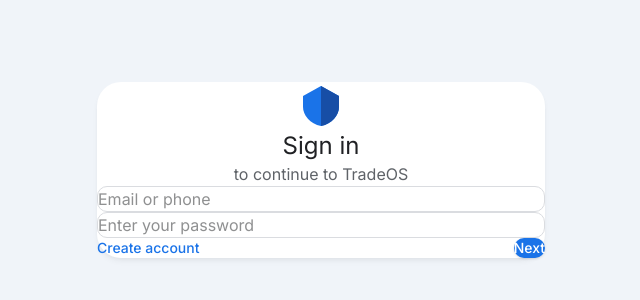
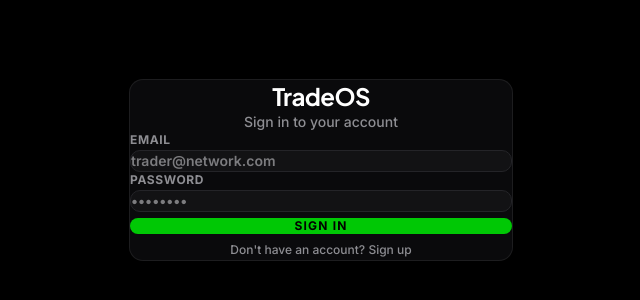
Before and after one commit to hputta23/trading-journal-app, a React (Vite) app: page / in a window 1280 px wide. Shown: the part 230-530 px from the top of the page, without its empty margins (319-959 px from the left). Built offline with nearby package versions, Linux system fonts and the light colour scheme.

Commit message:
style: revert to simple centered login matching site theme

```diff
--- a/src/components/AuthView.jsx
+++ b/src/components/AuthView.jsx
@@ -32,92 +32,93 @@ export default function AuthView() {
   };
 
   return (
-    <div className="min-h-screen w-full flex items-center justify-center p-4" style={{ background: '#f0f4f9', fontFamily: "'Inter', sans-serif" }}>
-      <div className="w-full max-w-[448px] bg-white rounded-3xl p-10" style={{ boxShadow: '0 4px 6px -1px rgba(0,0,0,0.05), 0 2px 4px -1px rgba(0,0,0,0.03)' }}>
+    <div className="min-h-screen w-full flex items-center justify-center p-4 sm:p-8 fade-in" style={{ background: 'var(--bg-app)', fontFamily: "'Inter', sans-serif" }}>
+
+      {/* Simple, centered card matching site theme */}
+      <div className="w-full max-w-sm rounded-xl p-6 sm:p-8 glass-panel" style={{ background: 'var(--bg-card)', border: '1px solid var(--border-card)', boxShadow: '0 8px 32px rgba(0, 0, 0, 0.4)' }}>
 
         <div className="text-center mb-8">
-          <div className="flex justify-center mb-4">
-            <svg width="48" height="48" viewBox="0 0 24 24" fill="none" xmlns="http://www.w3.org/2000/svg">
-              <path d="M12 2L3 7V12.5C3 16.5 6.5 21 12 22C17.5 21 21 16.5 21 12.5V7L12 2Z" fill="#1a73e8" />
-              <path d="M12 22C17.5 21 21 16.5 21 12.5V7L12 2L12 22Z" fill="#174ea6" />
-            </svg>
-          </div>
-          <h1 className="text-2xl font-normal mb-2" style={{ color: '#202124' }}>
-            {isLogin ? 'Sign in' : 'Create account'}
+          <h1 className="text-2xl font-bold mb-2 tracking-tight" style={{ color: 'var(--text-dark)', fontFamily: "'Plus Jakarta Sans', sans-serif" }}>
+            TradeOS
           </h1>
-          <p className="text-base" style={{ color: '#5f6368' }}>
-            to continue to TradeOS
+          <p className="text-sm font-medium" style={{ color: 'var(--text-secondary)' }}>
+            {isLogin ? 'Sign in to your account' : 'Create a new profile'}
           </p>
         </div>
 
         {error && (
-          <div className="mb-6 p-3 rounded bg-red-50 text-red-700 text-sm border border-red-200">
+          <div className="mb-6 p-3 rounded-lg text-xs font-bold border" style={{ background: 'rgba(255, 59, 92, 0.1)', color: 'var(--color-loss)', borderColor: 'rgba(255, 59, 92, 0.2)' }}>
             {error}
           </div>
         )}
 
         {message && (
-          <div className="mb-6 p-3 rounded bg-green-50 text-green-700 text-sm border border-green-200">
+          <div className="mb-6 p-3 rounded-lg text-xs font-bold border" style={{ background: 'rgba(0, 255, 136, 0.1)', color: 'var(--color-profit)', borderColor: 'rgba(0, 255, 136, 0.2)' }}>
             {message}
           </div>
         )}
 
         <form onSubmit={handleAuth} className="space-y-4">
           <div>
+            <label className="block text-xs font-bold uppercase tracking-wider mb-2" style={{ color: 'var(--text-secondary)' }}>
+              Email
+            </label>
             <input
               type="email"
               required
               value={email}
               onChange={(e) => setEmail(e.target.value)}
-              className="w-full px-4 py-3.5 rounded border outline-none transition-colors"
-              style={{ borderColor: '#dadce0', color: '#202124', fontSize: '16px' }}
-              placeholder="Email or phone"
-              onFocus={(e) => e.target.style.borderColor = '#1a73e8'}
-              onBlur={(e) => e.target.style.borderColor = '#dadce0'}
+              className="w-full px-4 py-3 rounded-lg text-sm font-semibold outline-none transition-all focus:ring-1 focus:ring-[var(--border-active)]"
+              style={{ background: 'var(--bg-input)', border: '1px solid var(--border-input)', color: 'var(--text-primary)' }}
+              placeholder="trader@network.com"
             />
           </div>
 
           <div>
+            <label className="block text-xs font-bold uppercase tracking-wider mb-2" style={{ color: 'var(--text-secondary)' }}>
+              Password
+            </label>
             <input
               type="password"
               required
               value={password}
               onChange={(e) => setPassword(e.target.value)}
-              className="w-full px-4 py-3.5 rounded border outline-none transition-colors"
-              style={{ borderColor: '#dadce0', color: '#202124', fontSize: '16px' }}
-              placeholder="Enter your password"
-              onFocus={(e) => e.target.style.borderColor = '#1a73e8'}
-              onBlur={(e) => e.target.style.borderColor = '#dadce0'}
+              className="w-full px-4 py-3 rounded-lg text-sm font-semibold outline-none transition-all focus:ring-1 focus:ring-[var(--border-active)]"
+              style={{ background: 'var(--bg-input)', border: '1px solid var(--border-input)', color: 'var(--text-primary)' }}
+              placeholder="••••••••"
             />
           </div>
-
-          <div className="flex items-center justify-between pt-8 mt-4">
-            <button
-              type="button"
-              onClick={() => { setIsLogin(!isLogin); setError(null); setMessage(null); }}
-              className="text-sm font-medium hover:bg-gray-50 px-3 py-2 rounded transition-colors"
-              style={{ color: '#1a73e8' }}
-            >
-              {isLogin ? 'Create account' : 'Sign in instead'}
-            </button>
 
           <button
             type="submit"
             disabled={loading}
-              className="px-6 py-2 rounded shadow-sm text-sm font-medium transition-colors"
+            className="w-full mt-6 py-3.5 rounded-lg text-xs font-bold uppercase tracking-widest transition-all"
             style={{
-                background: '#1a73e8',
-                color: '#fff',
-                opacity: loading ? 0.7 : 1,
-                cursor: loading ? 'not-allowed' : 'pointer'
+              background: 'var(--border-active)',
+              color: 'var(--bg-app)',
+              border: 'none',
+              cursor: loading ? 'not-allowed' : 'pointer',
+              opacity: loading ? 0.7 : 1
             }}
-              onMouseEnter={e => { if(!loading) e.currentTarget.style.background = '#1b66c9'; }}
-              onMouseLeave={e => { if(!loading) e.currentTarget.style.background = '#1a73e8'; }}
+            onMouseEnter={e => { if(!loading) e.currentTarget.style.opacity = '0.9'; }}
+            onMouseLeave={e => { if(!loading) e.currentTarget.style.opacity = '1'; }}
           >
-              {loading ? 'Working...' : 'Next'}
+            {loading ? 'Working...' : isLogin ? 'Sign In' : 'Sign Up'}
+          </button>
+        </form>
+
+        <div className="mt-6 text-center">
+          <button
+            type="button"
+            onClick={() => { setIsLogin(!isLogin); setError(null); setMessage(null); }}
+            className="text-xs font-medium transition-colors cursor-pointer"
+            style={{ color: 'var(--text-secondary)', background: 'none', border: 'none' }}
+            onMouseEnter={e => e.currentTarget.style.color = 'var(--text-dark)'}
+            onMouseLeave={e => e.currentTarget.style.color = 'var(--text-secondary)'}
+          >
+            {isLogin ? "Don't have an account? Sign up" : "Already have an account? Sign in"}
           </button>
         </div>
-        </form>
       </div>
     </div>
   );
```
Lines whose indentation alone changed are shown as unchanged.
